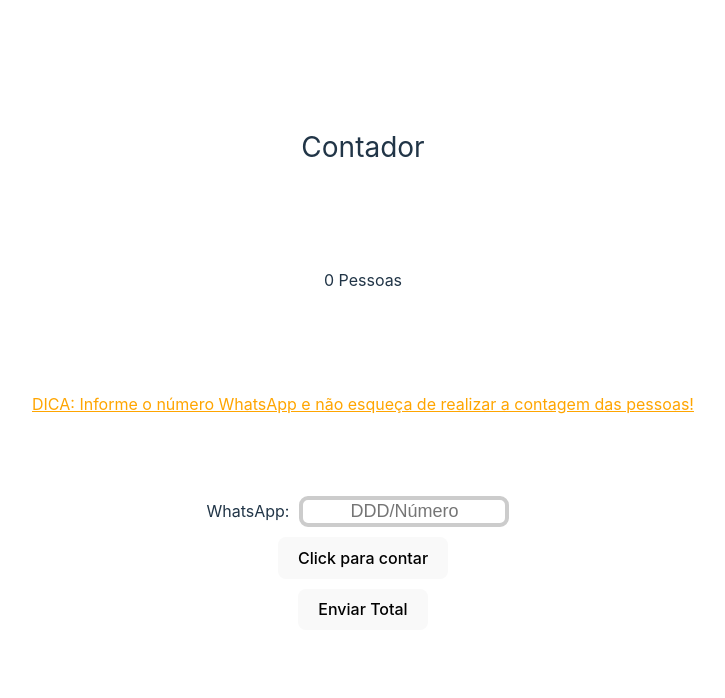
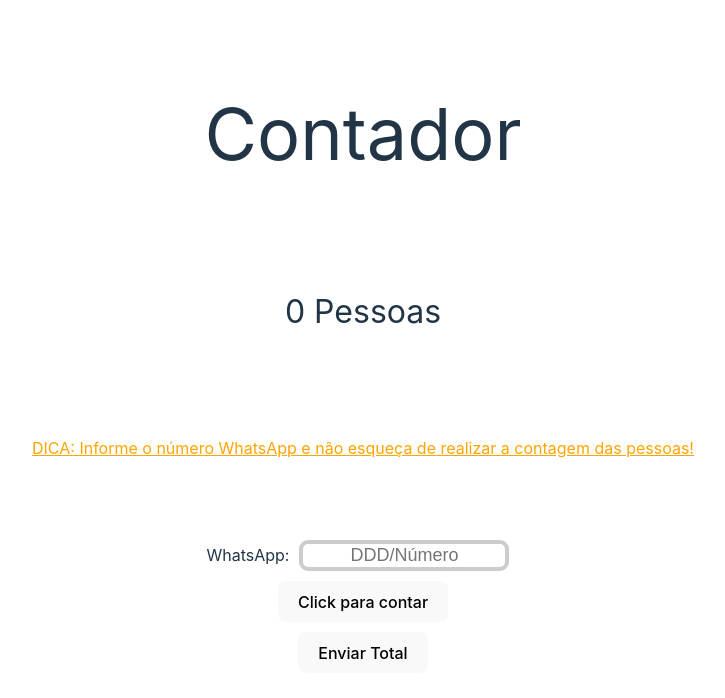
Before and after one commit to gustopster/bola, a React (Vite) app: page / in a window 1280 px wide. Shown: the top 698 px of the page, without its empty margins (277-1002 px from the left). Built offline with nearby package versions, Linux system fonts and the light colour scheme.

Commit message:
Ajustes no CSS Global, e mudança no componente ContadaorDePessoas

```diff
--- a/src/App.tsx
+++ b/src/App.tsx
@@ -4,7 +4,7 @@ function App() {
   return (
     <>
       <div>
-        <p style={{fontSize:'28px', marginTop:'10%',}}>Contador</p>
+        <p style={{fontSize:'9vh', marginTop:'10vh',}}>Contador</p>
         <ContagemDePessoas />
       </div>
     </>
--- a/src/Global.css
+++ b/src/Global.css
@@ -10,6 +10,7 @@
 }
 .totalPessoas{
   margin-top: 12.5vh;
+  font-size: 4vh;
 }
 .labelResposta {
   font-size: 1rem;
```
